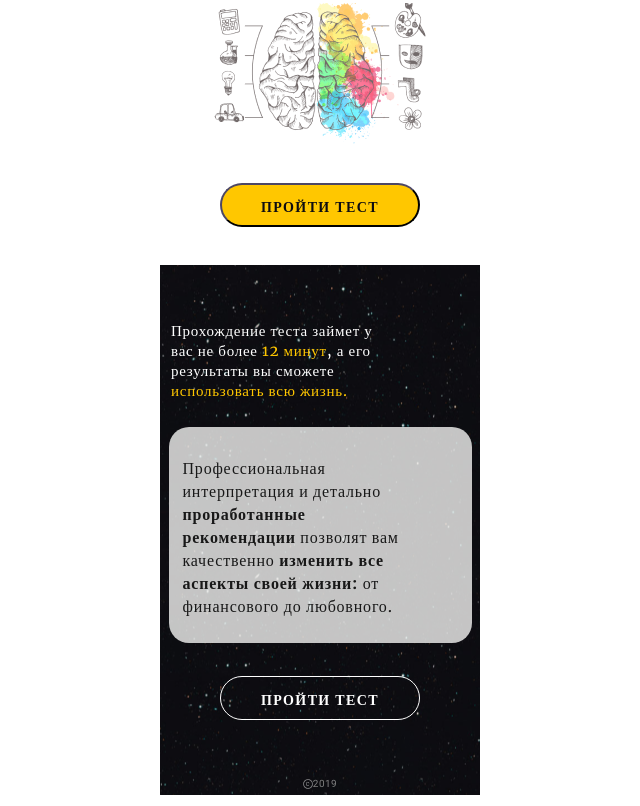
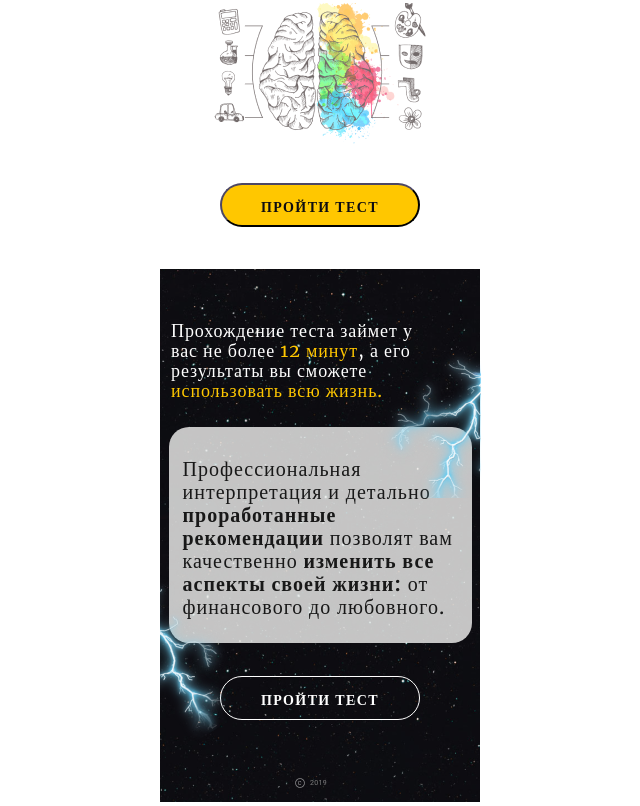
Before and after one commit to Artem-Balanovskyi/iq-test-app, a website: page src/index.html in a window 1280 px wide. Shown: the part 1187-1993 px from the top of the page, without its empty margins (320-960 px from the left). Drawn offline with Linux system fonts and the light colour scheme.

Commit message:
refactor: fix main page markup and styles

```diff
--- a/src/css/style.css
+++ b/src/css/style.css
@@ -10,7 +10,7 @@ html {
 
 body {
     font-family: "PT Serif", serif;
-    /*font-style: normal;*/
+    font-style: normal;
     font-size: 18px;
     line-height: 58px;
     font-weight: 400;
@@ -77,7 +77,6 @@ img {
 /*Proposal styles start*/
 
 .proposal {
-    /*height: 522px;*/
     display: flex;
     flex-wrap: wrap;
     flex-direction: column;
@@ -167,8 +166,9 @@ img {
 }
 
 .quote__wrapper {
-    /*position: relative;*/
+    position: relative;
 }
+
 .quote__container {
     display: flex;
     flex-wrap: wrap;
@@ -177,15 +177,13 @@ img {
     height: 339px;
     background: url(../img/quote__bg-img.png) no-repeat center;
     background-size: cover;
-    /*position: absolute;*/
-    /*transform: translateY(-125px);*/
 }
 
 .quote__img-top {
     height: 23px;
     width: 23px;
     background: transparent url(../img/quote__img-top.png) no-repeat;
-    /*position: absolute;*/
+    position: absolute;
     top: 43px;
     left: 24px
 }
@@ -210,7 +208,7 @@ img {
     height: 23px;
     width: 23px;
     background: transparent url(../img/quote__img-bottom.png) no-repeat;
-    /*position: absolute;*/
+    position: absolute;
     right: 29px;
     bottom: 33px;
 }
@@ -221,7 +219,6 @@ img {
 
 .advice__wrapper {
     background: white;
-    /*transform: translateY(220px);*/
 }
 
 .advice__text-block {
@@ -229,7 +226,7 @@ img {
 }
 
 .advice__text-block p {
-    font-family: 'PT Serif',serif;
+    font-family: 'PT Serif', serif;
     font-size: 16px;
     line-height: 24px;
     letter-spacing: 0.05em;
@@ -284,16 +281,18 @@ img {
 .details__wrapper {
     background: url(../img/details__bg-img.png) no-repeat center;
     /*background-size: cover;*/
-    /*position: relative;*/
+    position: relative;
 }
+
 .details__text-block-1 {
     padding: 56px 0 26px 11px;
 }
+
 .details__text-block-1 p {
     font-family: 'Merriweather', serif;
     font-style: normal;
     font-weight: 400;
-    font-size: 15px;
+    font-size: 18px;
     line-height: 20px;
     letter-spacing: 0.05em;
     color: #FFFFFF;
@@ -301,6 +300,23 @@ img {
 
 .details__text-block-1 p span {
     color: #FFC700;
+}
+
+.details__lightning-right {
+    position: absolute;
+    width: 165px;
+    height: 165px;
+    left: 198px;
+    top: 68px;
+    background: url(../img/details__lightning-img-right.png) no-repeat;
+}
+
+.details__lightning-left {
+    position: absolute;
+    width: 127px;
+    height: 227px;
+    top: 280px;
+    background: url(../img/details__lightning-img-left.png) no-repeat;
 }
 
 .details__text-block-2 {
@@ -316,7 +332,7 @@ img {
     font-family: 'Merriweather', serif;
     font-style: normal;
     font-weight: 400;
-    font-size: 16px;
+    font-size: 20px;
     line-height: 23px;
     letter-spacing: 0.05em;
     color: #181818;
@@ -352,6 +368,7 @@ img {
     flex-wrap: wrap;
     align-items: center;
     justify-content: center;
+    padding-bottom: 13px;
 }
 
 .details__copyright-img {
@@ -363,8 +380,6 @@ img {
     width: 10px;
     background: url(../img/details__copyright-img.png) no-repeat;
     background-size: contain;
-    /*color: black;*/
-    /*border: 0.8px solid rgba(255, 255, 255, 0.5);*/
 }
 
 .details__copyright-char {
@@ -374,11 +389,16 @@ img {
     background-size: contain;
 }
 
-.details__copyright-year p{
+.details__copyright-year p {
+    height: 18px;
+    width: 35px;
     font-family: 'Roboto', serif;
-    font-size: 10px;
+    font-size: 7px;
     line-height: 23px;
     letter-spacing: 0.05em;
     color: gray;
+    margin-left: 5px;margin-bottom: 3px;
 }
+
+
 /*Details styles end*/
--- a/src/index.html
+++ b/src/index.html
@@ -111,11 +111,17 @@
 
         <div class="wrapper">
             <div class="details__wrapper">
+                <div class="details__lightning-right">
+
+                </div>
                 <div class="details__text-block-1">
                     <p>Прохождение теста займет у</p>
                     <p>вас не более <span>12 минут</span>, а его</p>
                     <p>результаты вы сможете</p>
                     <p><span>использовать всю жизнь.</span></p>
+                </div>
+                <div class="details__lightning-left">
+
                 </div>
                 <div class="details__text-block-2">
                     <p>Профессиональная</p>
```
